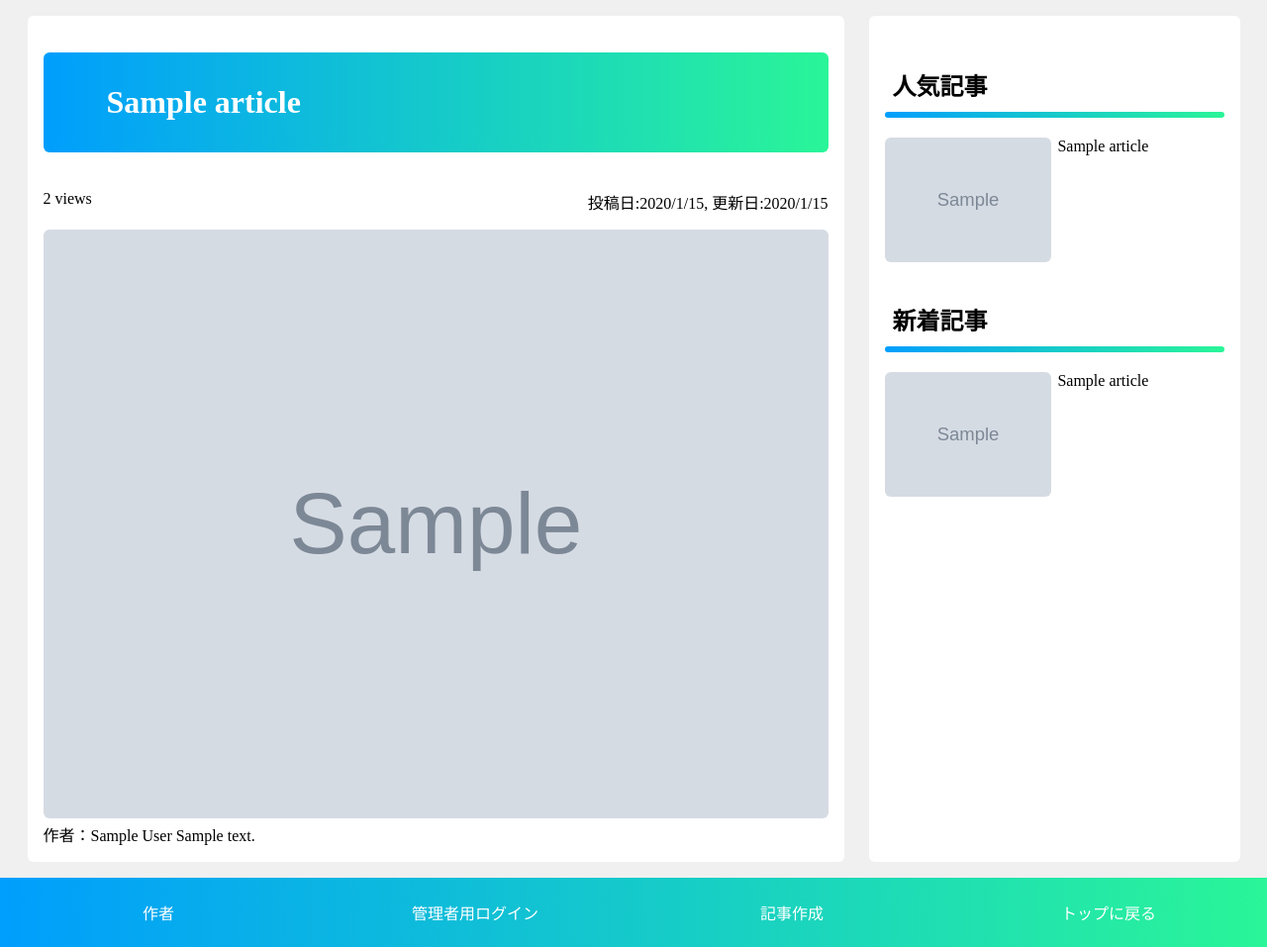
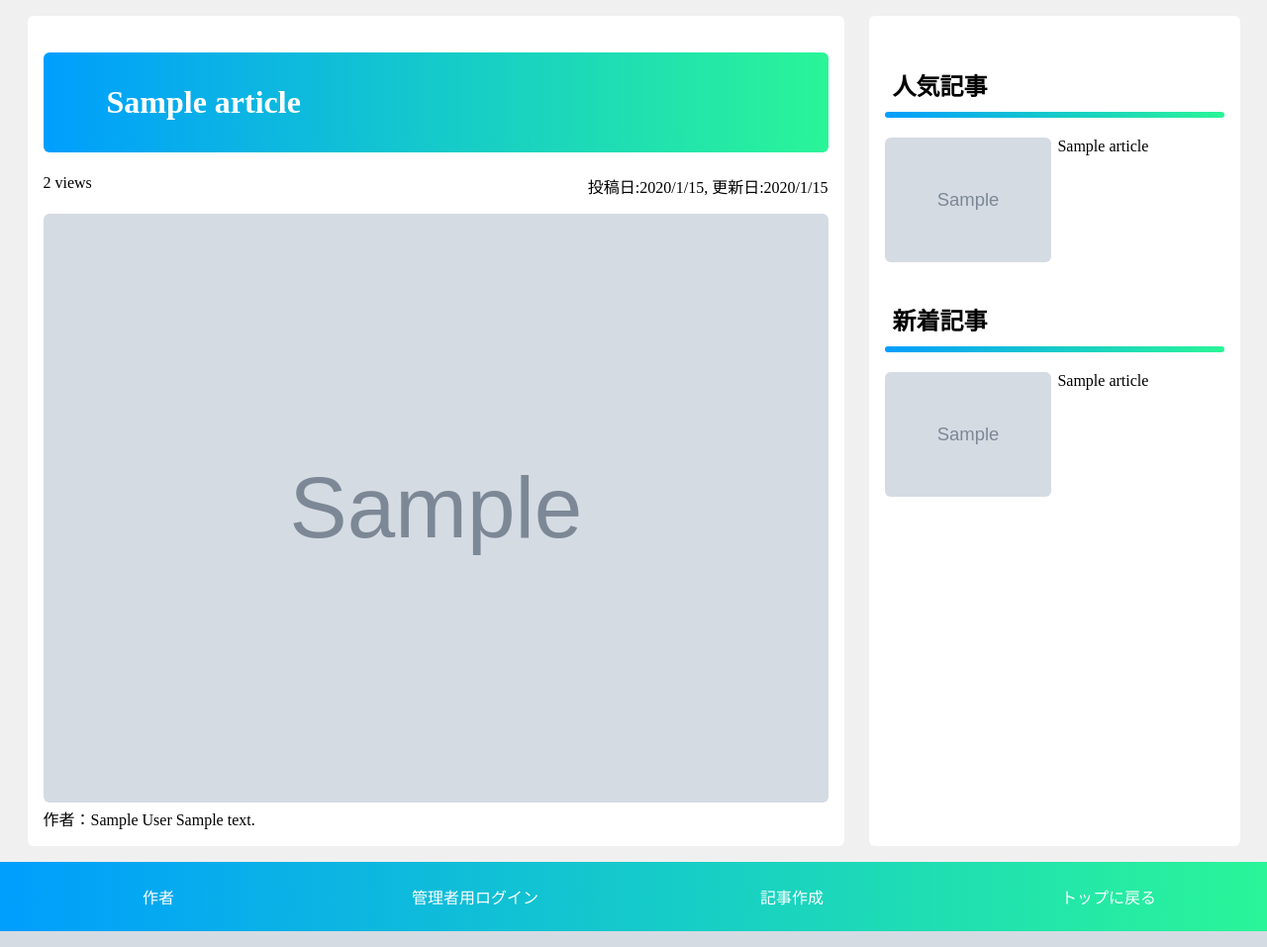
Before and after one commit to kanyamo/mysite_math, a Django app: page /1/ in a window 1280 px wide. Shown: the part 70-1027 px from the top of the page at 99% size. Run offline with Django 4.2, Linux system fonts and the light colour scheme; tables that the repository leaves empty hold one stand-in row (values such as "Sample post"); grey boxes marked "Sample" are stand-in pictures.

Commit message:
編集画面のcssを整える

```diff
--- a/core/static/core/css/article_detail.css
+++ b/core/static/core/css/article_detail.css
@@ -3,3 +3,12 @@
     color: gray;
     font-size: 14px;
 }
+
+.article-info {
+    display: flex;
+    margin: 1em 0;
+}
+
+.article-pub-date {
+    margin-left: auto;
+}
--- a/core/static/core/css/base.css
+++ b/core/static/core/css/base.css
@@ -92,15 +92,6 @@ a.navbar-nav {
     margin: 0;
 }
 
-.article-view-count {
-    float: left;  /* 浮き上がって左による */
-}
-
-.article-pub-date {
-    text-align: right;
-    float: right;
-}
-
 a.article-link {
     text-decoration: none;
     color: black;
--- a/core/templates/core/article_detail.html
+++ b/core/templates/core/article_detail.html
@@ -2,12 +2,14 @@
 {% load static %}
 {% block title %}{{article.title}}{% endblock %}
 {% block extra-styles %}
+{{ block.super }}
+<link rel="stylesheet" href="{% static 'core/css/article_detail.css' %}">
 {% endblock %}
 {% block column2-1 %}
     <h1 id="content0">{{article.title}}</h1>
     <div class="article-info">
-        <p class="article-view-count">{{article.view_count}} views</p>
-        <p class="article-pub-date">投稿日:{{article.pub_date.year}}/{{article.pub_date.month}}/{{article.pub_date.day}}, 更新日:{{article.renew_date.year}}/{{article.renew_date.month}}/{{article.renew_date.day}}</p>
+        <div class="article-view-count">{{article.view_count}} views</div>
+        <div class="article-pub-date">投稿日:{{article.pub_date.year}}/{{article.pub_date.month}}/{{article.pub_date.day}}, 更新日:{{article.renew_date.year}}/{{article.renew_date.month}}/{{article.renew_date.day}}</div>
     </div>
     <img class="thumbnail-image" src="{{article.thumbnail.url}}" alt="{{article.title}}">
     作者：{{ article.author.display_name }}
@@ -81,7 +83,7 @@
                 a_div.classList.add('file_link_container');
                 a.href = `{{ base_url }}${blocks[index].data.file.url}`  // base_urlは.envで定義済み
                 a.textContent = `${blocks[index].data.file.name} (${blocks[index].data.file.size} Byte)`
-                a_div.classList.add('file_link');
+                a.classList.add('file_link');
                 a_div.appendChild(a);
                 articleContent.appendChild(a_div);
 
--- a/core/templates/core/article_edit.html
+++ b/core/templates/core/article_edit.html
@@ -34,7 +34,7 @@
     ※タイトルとサムネイル画像の後の本文から書いてください。
     {{ form.media }}
     {{ form.content }}
-    <button type="submit">完了</button>
+    <button type="submit" class="article-post-button">この内容で投稿</button>
 </form>
 {% else %}
 <p>現在ログイン中でないので、ここに表示する内容はありません。</p>
```
Also changed, not shown: core/static/core/css/article_edit.css (+24 -0 lines).
